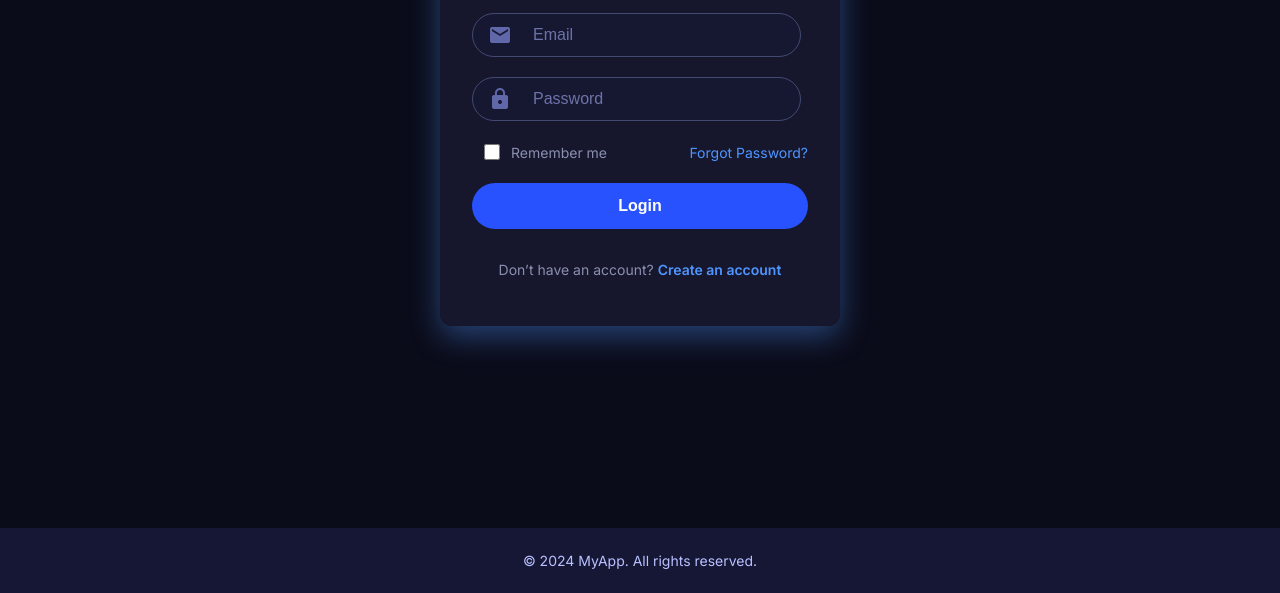
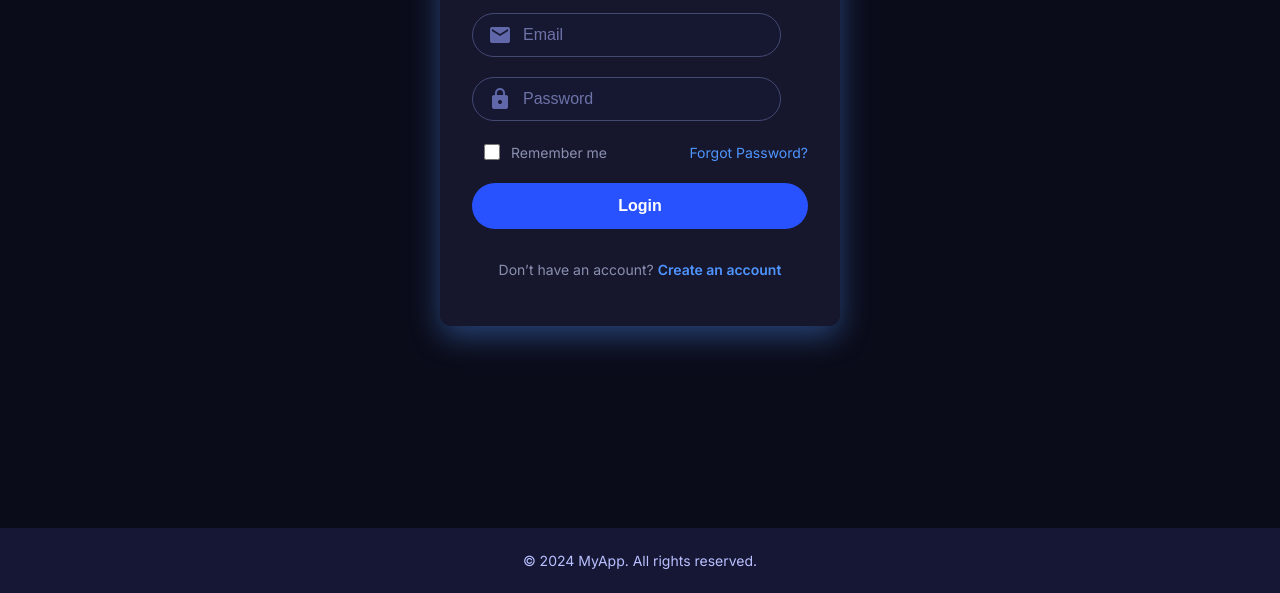
Before and after one commit to Zvrok/FINAL-PROJECT, a plain HTML site: page index.html in a window 1280 px wide. Shown: the part 207-800 px from the top of the page. Drawn offline with Linux system fonts and the light colour scheme.

Commit message:
Update index.html

```diff
--- a/index.html
+++ b/index.html
@@ -104,7 +104,7 @@
     input[type="email"],
     input[type="password"],
     input[type="text"] {
-      padding: 12px 60px;
+      padding: 12px 50px;
       border-radius: 24px;
       border: 1.5px solid #444972;
       background: #161832;
```
